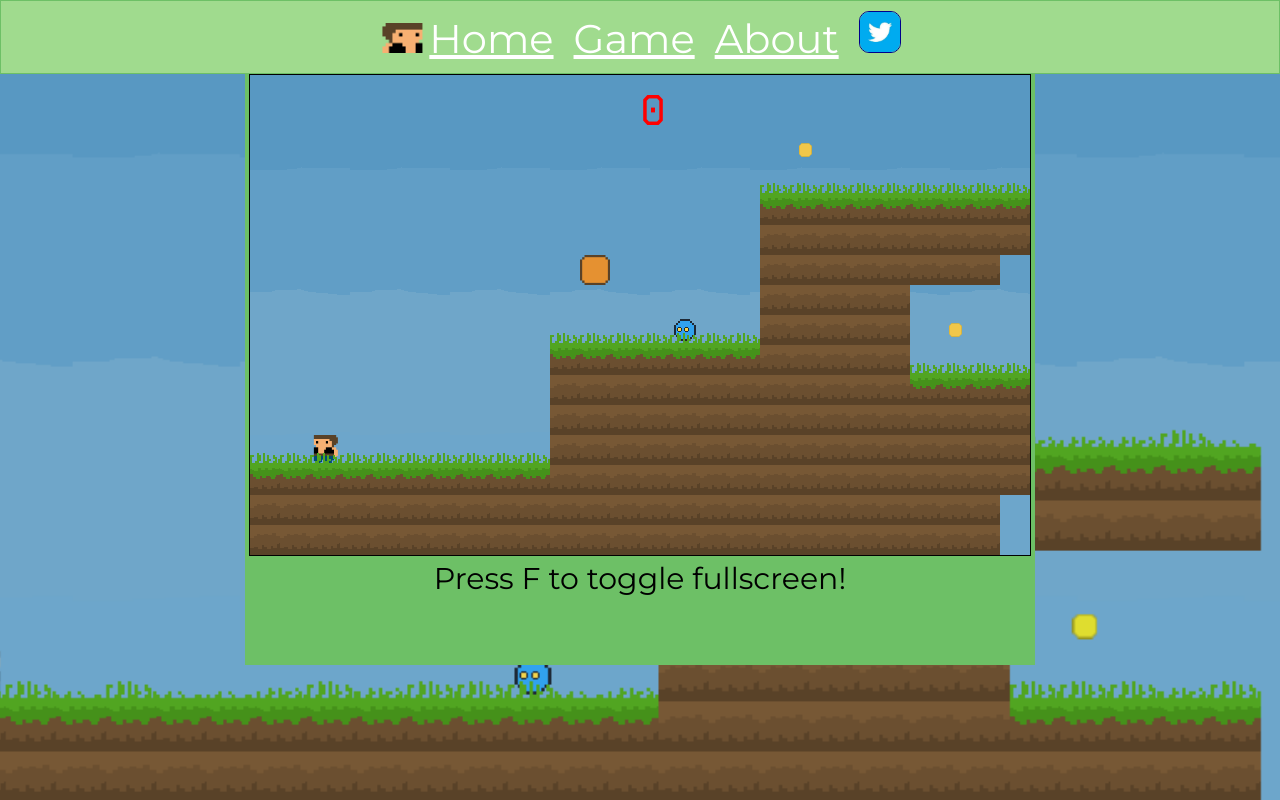
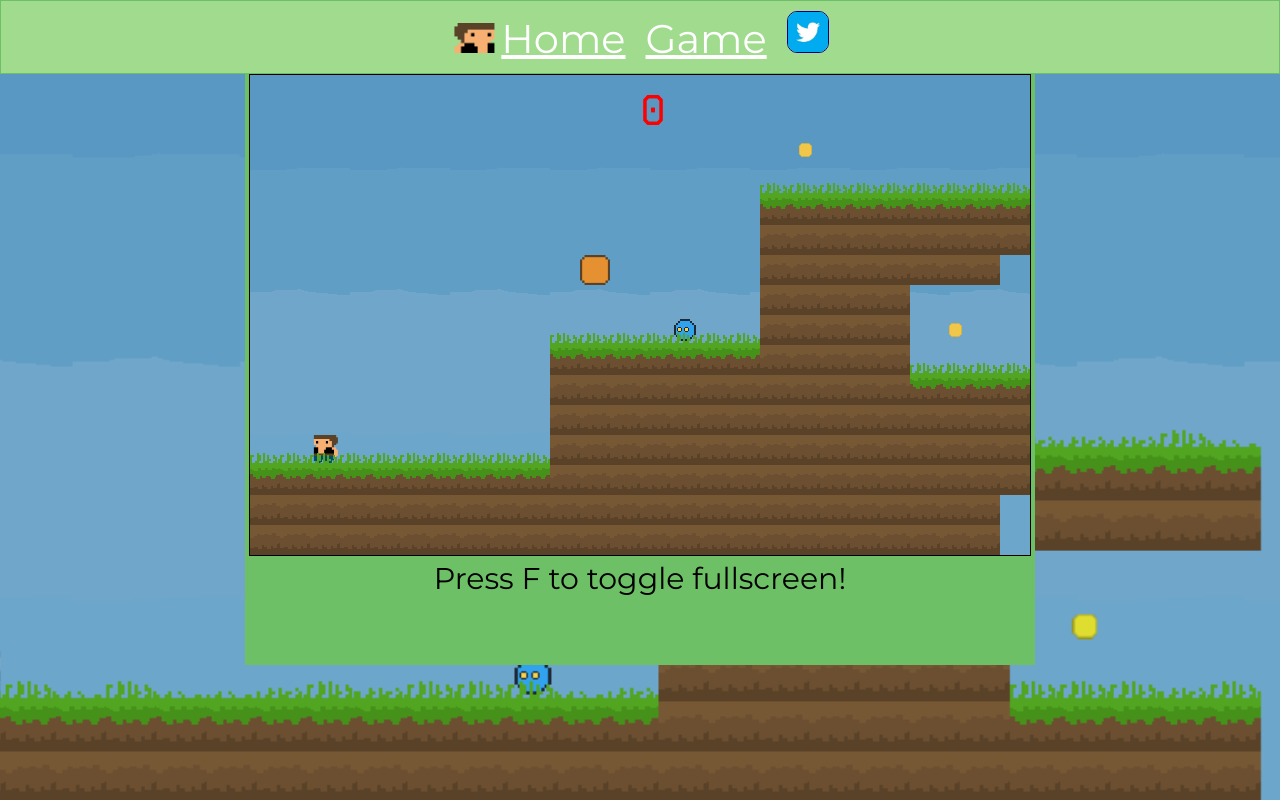
Before and after one commit to Asheepun/ABoyandhisBox, a website: page view/game.html in a window 1280 px wide. Drawn offline with Linux system fonts and the light colour scheme; files whose address does not match are found by name.

Commit message:
Update game.html

```diff
--- a/view/game.html
+++ b/view/game.html
@@ -12,7 +12,6 @@
             <ul>
                 <li><a href="/"><img src="/assets/icon.png">Home</a></li><li>
                     <a href="/game">Game</a></li><li>
-                    <a href="/credits">About</a></li><li>
                     <a href="https://twitter.com/BoyandBox" id="twitter"><img src="/assets/twitter.jpg"></a></li>
             </ul>
         </nav>
```
